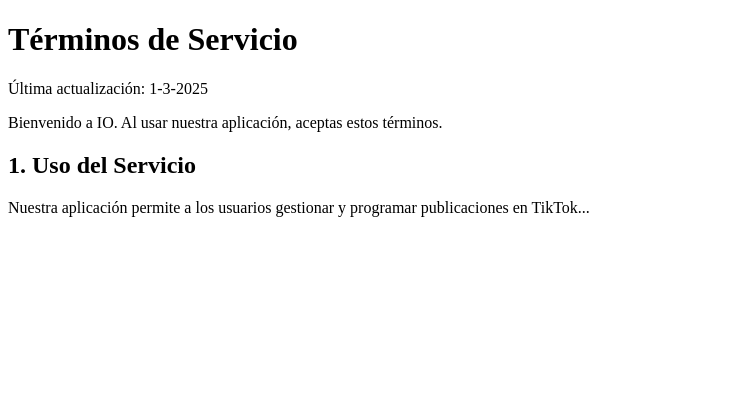
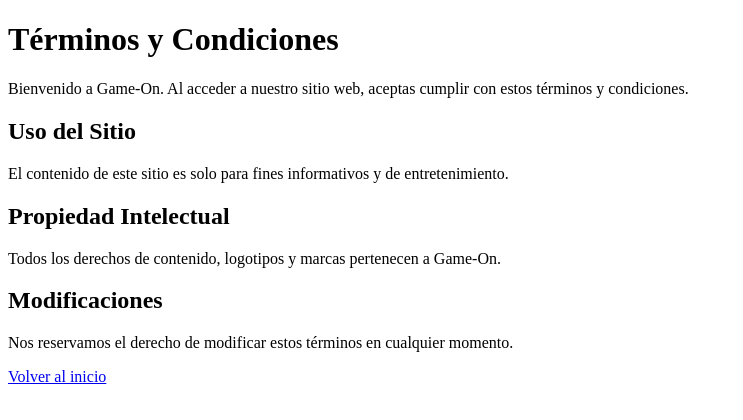
Before and after one commit to io-tyra/iotok, a plain HTML site: page terms.html in a window 1280 px wide. Shown: the whole page, without its empty margins (0-743 px from the left). Drawn offline with Linux system fonts and the light colour scheme.

Commit message:
Add files via upload

```diff
--- a/terms.html
+++ b/terms.html
@@ -3,13 +3,21 @@
 <head>
     <meta charset="UTF-8">
     <meta name="viewport" content="width=device-width, initial-scale=1.0">
-    <title>Términos de Servicio - IO</title>
+    <title>Términos y Condiciones</title>
 </head>
 <body>
-    <h1>Términos de Servicio</h1>
-    <p>Última actualización: 1-3-2025</p>
-    <p>Bienvenido a IO. Al usar nuestra aplicación, aceptas estos términos.</p>
-    <h2>1. Uso del Servicio</h2>
-    <p>Nuestra aplicación permite a los usuarios gestionar y programar publicaciones en TikTok...</p>
+    <h1>Términos y Condiciones</h1>
+    <p>Bienvenido a Game-On. Al acceder a nuestro sitio web, aceptas cumplir con estos términos y condiciones.</p>
+
+    <h2>Uso del Sitio</h2>
+    <p>El contenido de este sitio es solo para fines informativos y de entretenimiento.</p>
+
+    <h2>Propiedad Intelectual</h2>
+    <p>Todos los derechos de contenido, logotipos y marcas pertenecen a Game-On.</p>
+
+    <h2>Modificaciones</h2>
+    <p>Nos reservamos el derecho de modificar estos términos en cualquier momento.</p>
+
+    <p><a href="index.html">Volver al inicio</a></p>
 </body>
 </html>
```
